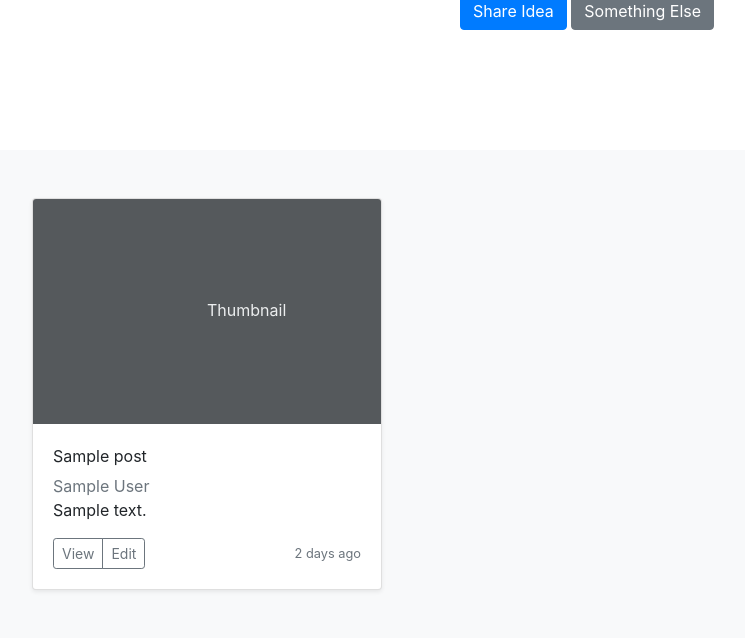
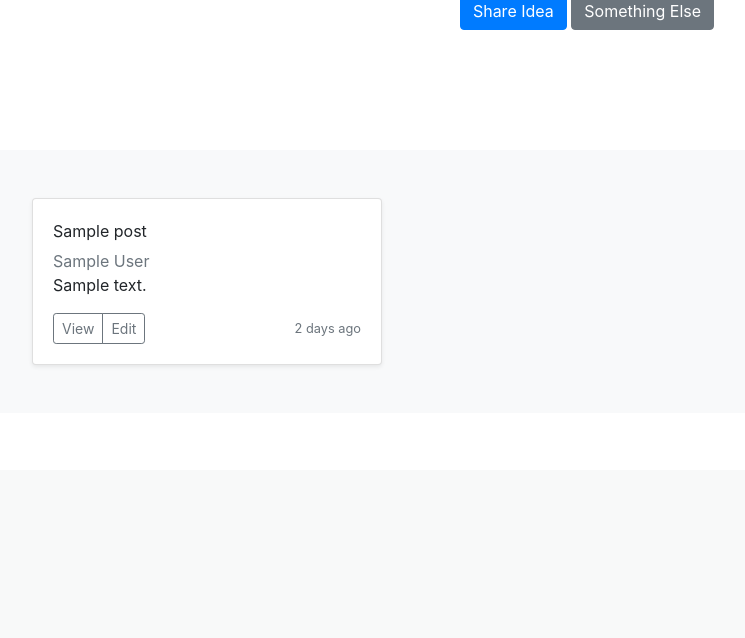
Before and after one commit to splavo/campuscollab-github, a Flask app: page /home in a window 1280 px wide. Shown: the part 330-968 px from the top of the page, without its empty margins (53-798 px from the left). After the commit the page ends 696 px from the top, so only its background shows below. Run offline with Flask 3, Linux system fonts and the light colour scheme; the visitor is signed in with stand-in values (Sample User, id 1); tables that the repository leaves empty hold one stand-in row (values such as "Sample post"); some libraries are stand-ins or nearby versions.

Commit message:
Update home.html

```diff
--- a/website/templates/home.html
+++ b/website/templates/home.html
@@ -33,7 +33,6 @@
         <!-- Define column -->
         <div class="col">
           <div class="card shadow-sm">
-            <svg class="bd-placeholder-img card-img-top" width="100%" height="225" xmlns="http://www.w3.org/2000/svg" role="img" aria-label="Placeholder: Thumbnail" preserveAspectRatio="xMidYMid slice" focusable="false"><title>Placeholder</title><rect width="100%" height="100%" fill="#55595c"/><text x="50%" y="50%" fill="#eceeef" dy=".3em">Thumbnail</text></svg>
             <!-- Define card -->
             <div class="card-body">
               <p class="card-title">{{ post.title }}</p>
```
